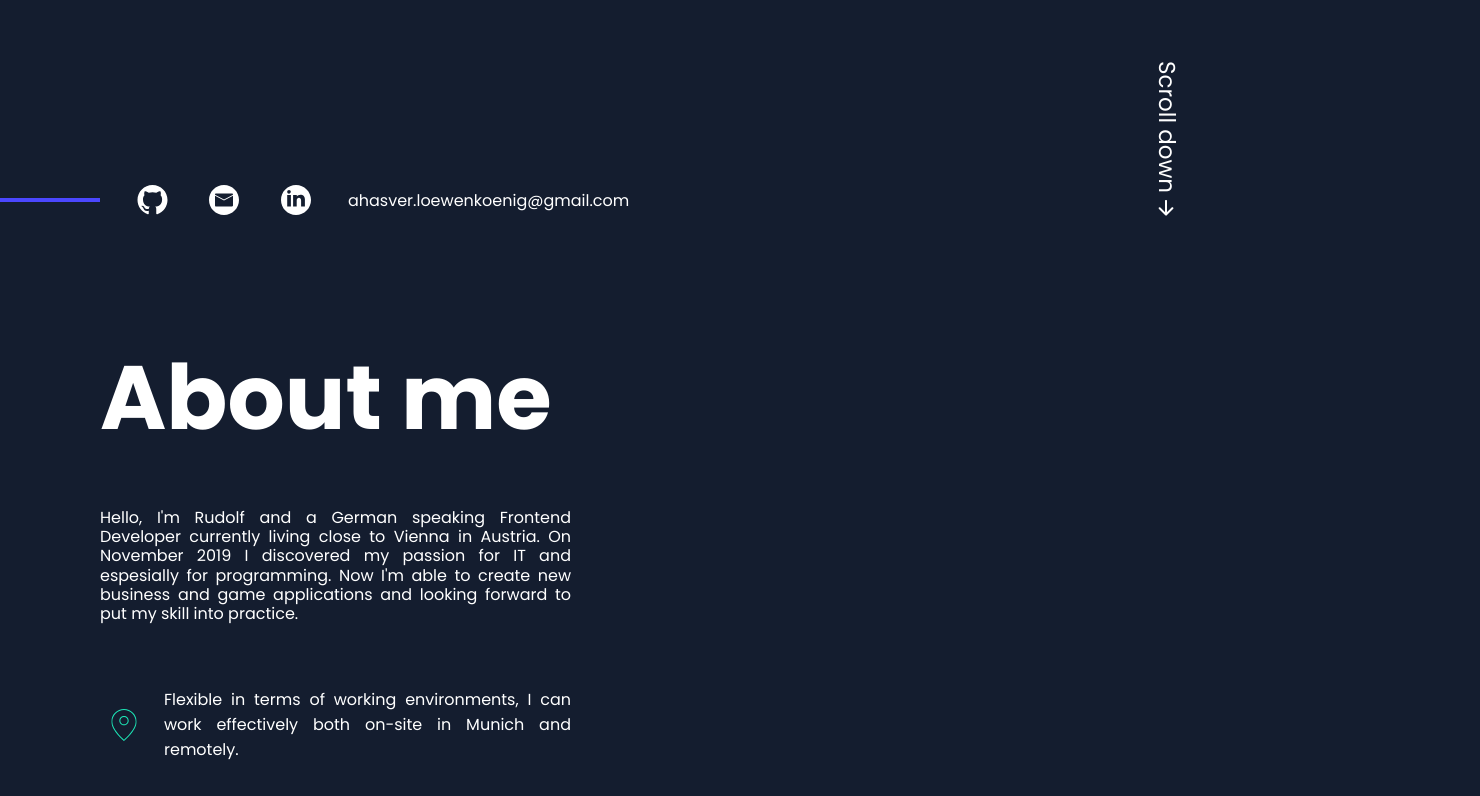
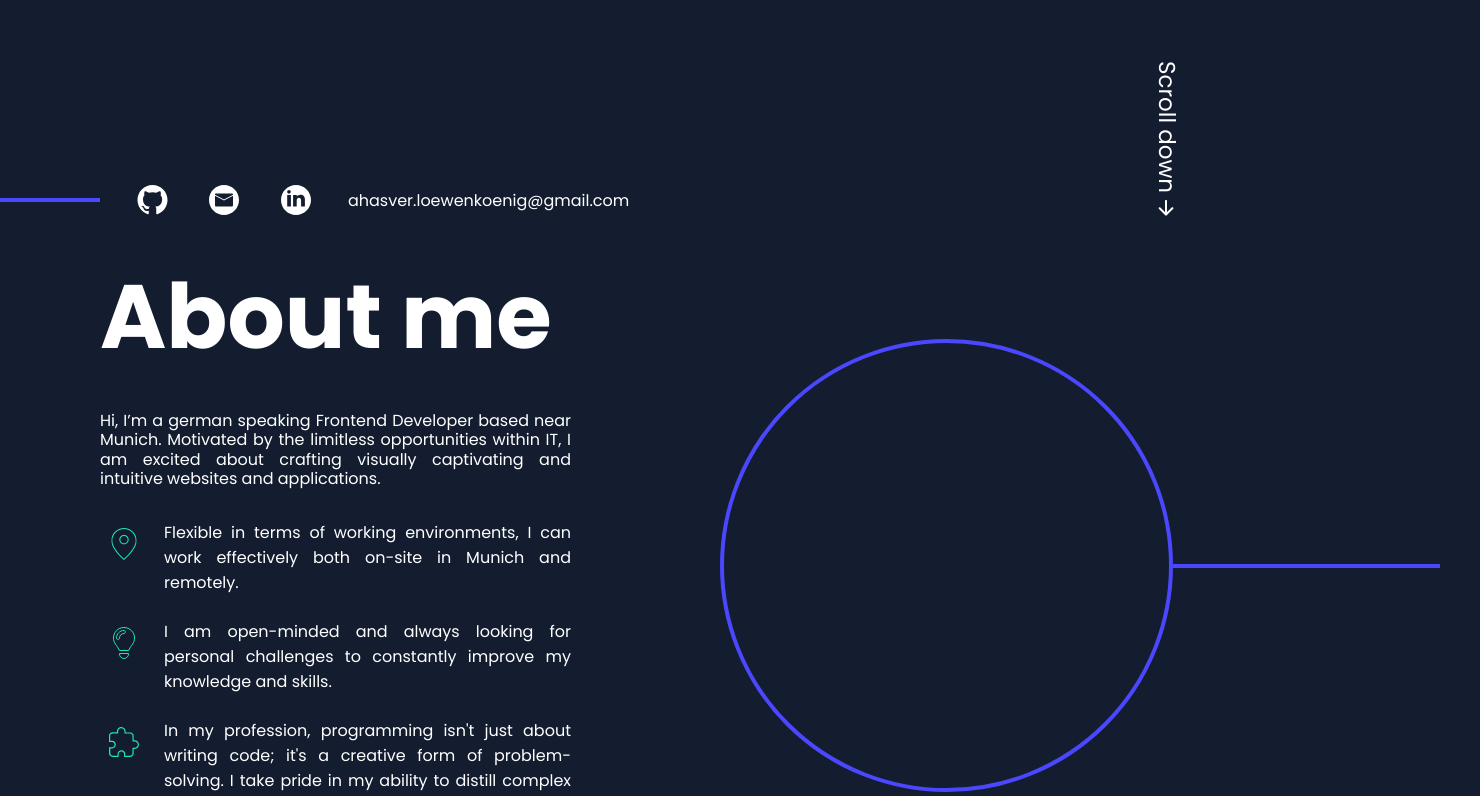
Before and after one commit to ProRuan/portfolio, an Angular app: page / in a window 1280 px wide. Shown: the part 580-1376 px from the top of the page, 1480 px wide, since content can reach past the window. Built offline with nearby package versions, Linux system fonts and the light colour scheme.

Commit message:
added image placeholder of about me section

```diff
--- a/src/app/app.component.html
+++ b/src/app/app.component.html
@@ -4,15 +4,19 @@
     <app-hero></app-hero>
     <section class="about-me">
         <div class="about-me-box">
+            <div class="about-me-box-left">
                 <h2 class="about-me-title">About me</h2>
 
                 <div class="about-me-content">
                     <!-- Please edit paragraph!!! -->
                     <p class="about-me-text">
-                    Hello, I'm Rudolf and a German speaking Frontend Developer currently living close to Vienna in
+                        Hi, I’m a german speaking Frontend Developer based near Munich. Motivated by the limitless
+                        opportunities within IT, I am excited about crafting visually captivating and intuitive websites
+                        and applications.
+                        <!-- Hello, I'm Rudolf and a German speaking Frontend Developer currently living close to Vienna in
                         Austria.
                         On November 2019 I discovered my passion for IT and espesially for programming. Now I'm able to
-                    create new business and game applications and looking forward to put my skill into practice.
+                        create new business and game applications and looking forward to put my skill into practice. -->
                     </p>
 
                     <!-- Create a component app-div with d-flex?? -->
@@ -21,7 +25,8 @@
                     <div class="about-me-details">
                         <div class="about-me-subbox">
                             <img src="../assets/img/location.svg" alt="location">
-                        <p>Flexible in terms of working environments, I can work effectively both on-site in Munich and
+                            <p>Flexible in terms of working environments, I can work effectively both on-site in Munich
+                                and
                                 remotely.</p>
                         </div>
                         <div class="about-me-subbox">
@@ -39,6 +44,12 @@
                     </div>
                 </div>
             </div>
+
+            <div class="about-me-box-right">
+                <div class="about-me-img"></div>
+                <img src="../assets/img/image_line.svg" alt="image-line">
+            </div>
+        </div>
     </section>
 </main>
 
--- a/src/app/app.component.scss
+++ b/src/app/app.component.scss
@@ -1,13 +1,22 @@
 @import "../mixins.scss";
+@import "../styles.scss";
 
 .about-me {
+  @include display-flex(flex-start, center);
+
   // to edit!!!
   height: calc(100vh - 109px);
 }
 
 .about-me-box {
+  @include display-flex($jc: flex-start);
+  padding: 124px 100px;
+  width: 100%;
+  gap: 149px;
+}
+
+.about-me-box-left {
   @include display-flex(flex-start, flex-start);
-  padding: 124px 100px;
   width: 471px;
   flex-direction: column;
   gap: 40px;
@@ -26,6 +35,7 @@
 }
 
 p {
+  margin: 0;
   text-align: justify;
 }
 
@@ -40,6 +50,18 @@ p {
 }
 
 .about-me-subbox {
-  @include display-flex();
+  @include display-flex(flex-start, flex-start);
   gap: 16px;
 }
+
+.about-me-img {
+  box-sizing: border-box;
+  width: 453px;
+  height: 453px;
+  border: 4px solid $prim1;
+  border-radius: 50%;
+}
+
+.about-me-box-right {
+  @include display-flex();
+}
--- a/src/styles.scss
+++ b/src/styles.scss
@@ -3,7 +3,8 @@ $prim2: #00bee8;
 
 body {
   margin: 0;
-  min-height: 100vh;
+  height: 100vh;
+  // min-height: 100vh;
   font-family: "Poppins", Arial, Helvetica, sans-serif;
   color: #ffffff;
   background-color: #141d2f;
```
Also changed, not shown: src/assets/img/image_line.svg (added). Lines whose indentation alone changed are shown as unchanged.
